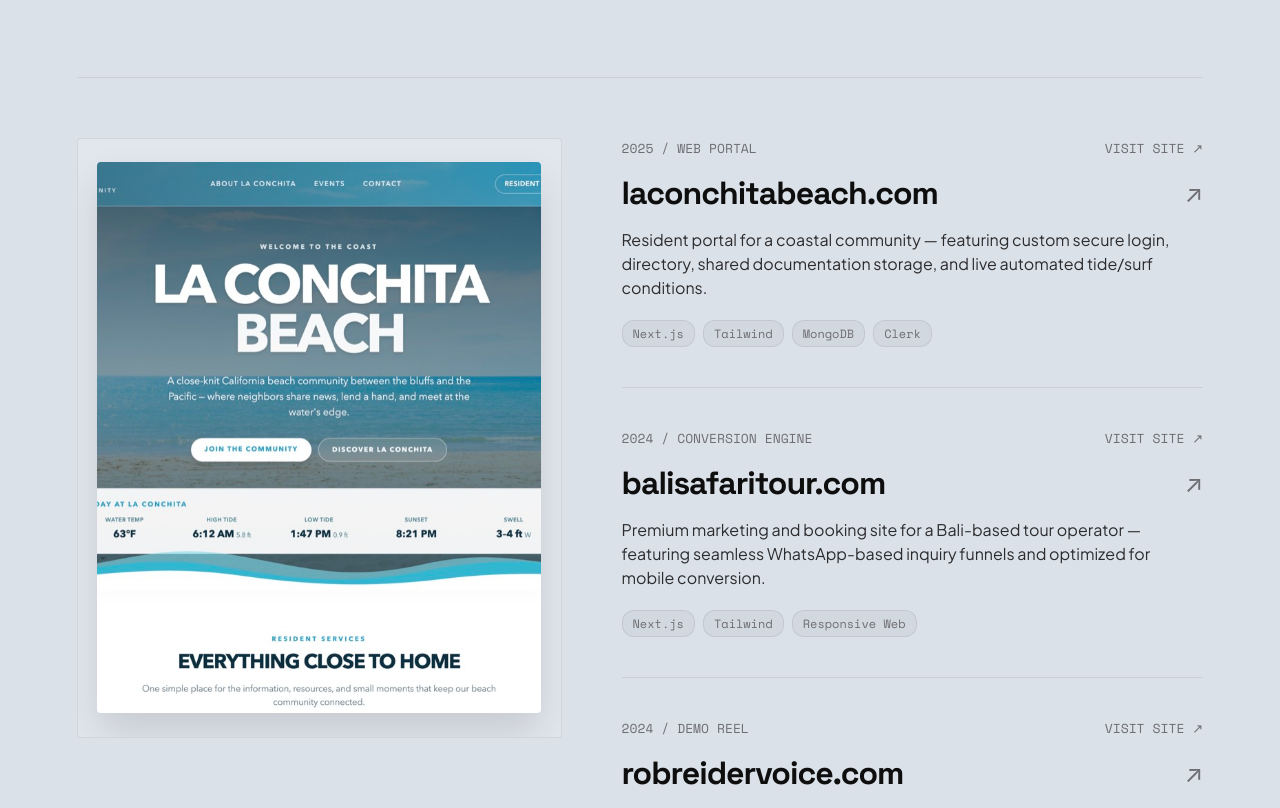
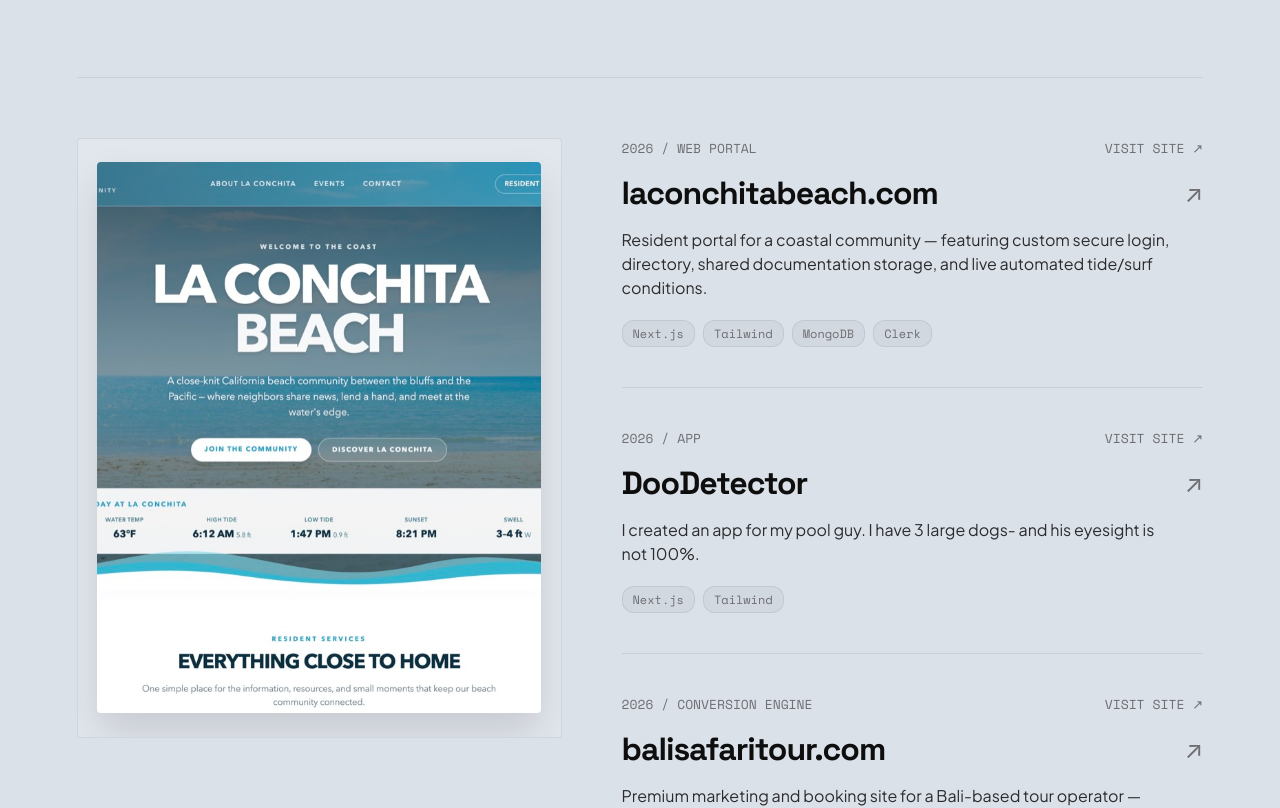
Before and after one commit to ereider1/portfolio, a React (Vite) app: page / in a window 1280 px wide. Shown: the part 1220-2028 px from the top of the page. Built offline with nearby package versions, Linux system fonts and the light colour scheme.

Commit message:
added doodetector image to work section

```diff
--- a/src/App.tsx
+++ b/src/App.tsx
@@ -4,6 +4,7 @@ import { useState, useEffect } from 'react';
 import myPic2 from './assets/my-pic-02.png';
 
 // Import project screenshots
+import doodetectorImg from './assets/doodetector.png';
 import laconchitaImg from './assets/laconchitabeach.jpg';
 import balisafariImg from './assets/balisafaritour.jpg';
 import robreiderImg from './assets/robreidervoice.jpg';
@@ -151,29 +152,39 @@ export default function App() {
   ];
 
   const workList = [
+
     {
       id: 1,
       title: 'laconchitabeach.com',
       url: 'https://laconchitabeach.com',
-      meta: '2025 / WEB PORTAL',
+      meta: '2026 / WEB PORTAL',
       desc: 'Resident portal for a coastal community — featuring custom secure login, directory, shared documentation storage, and live automated tide/surf conditions.',
       stack: ['Next.js', 'Tailwind', 'MongoDB', 'Clerk'],
       image: laconchitaImg
     },
     {
       id: 2,
+      title: 'DooDetector',
+      url: 'https://doodetector.com.com',
+      meta: '2026 / APP',
+      desc: 'I created an app for my pool guy. I have 3 large dogs- and his eyesight is not 100%.',
+      stack: ['Next.js', 'Tailwind'],
+      image: doodetectorImg
+    },
+    {
+      id: 3,
       title: 'balisafaritour.com',
       url: 'https://balisafaritour.com',
-      meta: '2024 / CONVERSION ENGINE',
+      meta: '2026 / CONVERSION ENGINE',
       desc: 'Premium marketing and booking site for a Bali-based tour operator — featuring seamless WhatsApp-based inquiry funnels and optimized for mobile conversion.',
       stack: ['Next.js', 'Tailwind', 'Responsive Web'],
       image: balisafariImg
     },
     {
-      id: 3,
+      id: 4,
       title: 'robreidervoice.com',
       url: 'https://robreidervoice.com',
-      meta: '2024 / DEMO REEL',
+      meta: '2026 / DEMO REEL',
       desc: 'Portfolio and demo reel site for an Emmy-winning voice actor — custom audio-forward design and media streaming controls built to convert and book auditions.',
       stack: ['React', 'Vite', 'HTML5 Audio'],
       image: robreiderImg
```
Also changed, not shown: 1 other file (tests, documents, lock files or other folders).
